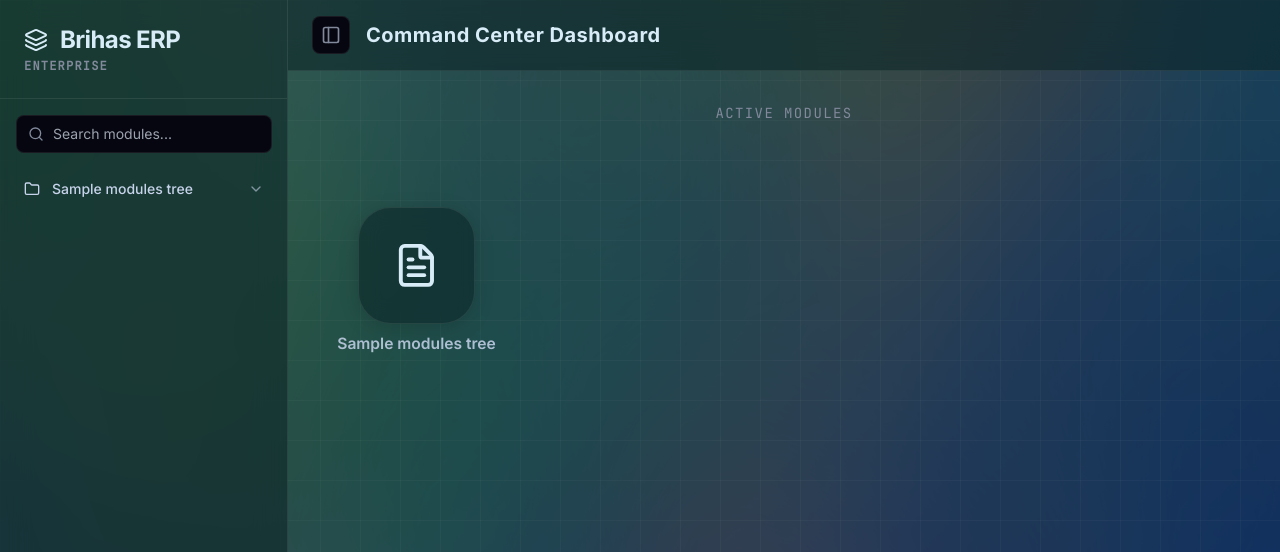
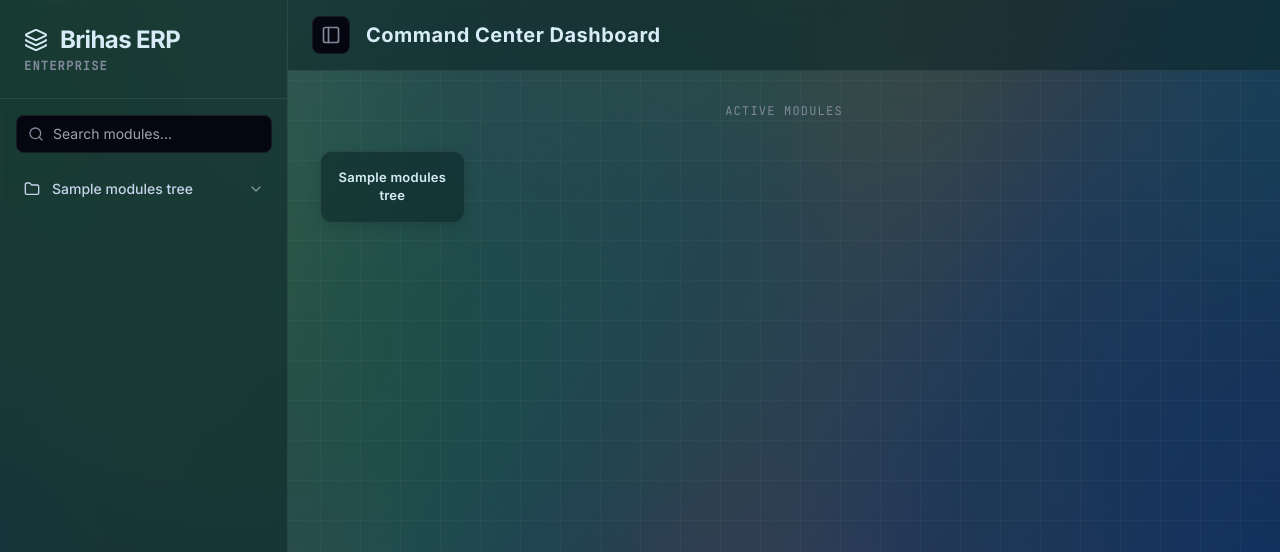
Before and after one commit to jtatipamula-design/proj_tb, a Python web app: template templates/dashboard.html in a window 1280 px wide. Shown: the top 552 px of the page. Run offline with Jinja, Linux system fonts and the light colour scheme; the template is opened without the code that fills it: most values are stand-ins (such as "Sample title", 1, 10 or a date in 2020); some libraries are stand-ins or nearby versions.

Commit message:
Streamline backend audit tracking and redesign dashboard to 6-column text module layout

```diff
--- a/server.py
+++ b/server.py
@@ -992,10 +992,10 @@ async def process_api_action(request, table_name, pk_val):
         who_cols = [c for c in schema_map if 'created' in c.lower() or 'modified' in c.lower() or 'edited' in c.lower()]
         for wc in who_cols:
             if ('modified' in wc or 'edited' in wc) and 'by' not in wc: clean_data[wc] = datetime.now()
-            elif ('modified' in wc or 'edited' in wc) and 'by' in wc: clean_data[wc] = "System"
+            elif ('modified' in wc or 'edited' in wc) and 'by' in wc: clean_data[wc] = str(user_id or "System")
             elif method == 'POST':
                 if 'created' in wc and 'by' not in wc: clean_data[wc] = datetime.now()
-                elif 'created' in wc and 'by' in wc: clean_data[wc] = "System"
+                elif 'created' in wc and 'by' in wc: clean_data[wc] = str(user_id or "System")
 
         try:
             async with conn.transaction():
--- a/templates/dashboard.html
+++ b/templates/dashboard.html
@@ -5,18 +5,27 @@
 
 {% block content %}
 <style>
-    /* GlassIcons CSS */
+    /* 6-Column Glass Module Grid */
     .icon-btns {
       display: grid;
-      grid-gap: 2em 2em;
-      grid-template-columns: repeat(6, 3fr);
-      margin: auto;
-      padding: 2em 0;
-      overflow: visible;
-      font-size: 26px; /* Scales the entire icon system */
-      justify-items: center;
+      grid-gap: 12px;
+      grid-template-columns: repeat(2, 1fr);
+      margin: 0 auto;
+      padding: 1rem 0 2rem;
       width: 100%;
-      max-width: 1000px;
+      max-width: 1200px;
+    }
+
+    @media (min-width: 640px) {
+      .icon-btns {
+        grid-template-columns: repeat(3, 1fr);
+      }
+    }
+
+    @media (min-width: 1024px) {
+      .icon-btns {
+        grid-template-columns: repeat(6, 1fr);
+      }
     }
 
     .icon-btn {
@@ -24,102 +33,55 @@
       backdrop-filter: blur(12px);
       -webkit-backdrop-filter: blur(12px);
       border: 1px solid var(--glass-border);
-      border-radius: 1.25em;
+      border-radius: 12px;
       outline: none;
       position: relative;
-      width: 4.5em;
-      height: 4.5em;
+      min-height: 72px;
+      padding: 12px 10px;
       -webkit-tap-highlight-color: transparent;
       cursor: pointer;
       display: flex;
       align-items: center;
       justify-content: center;
-      transition: transform 0.3s cubic-bezier(0.4, 0, 0.2, 1), box-shadow 0.3s ease;
-      box-shadow: 0 4px 20px rgba(0, 0, 0, 0.15);
+      text-align: center;
+      transition: transform 0.2s cubic-bezier(0.4, 0, 0.2, 1), box-shadow 0.2s ease, border-color 0.2s ease;
+      box-shadow: 0 4px 14px rgba(0, 0, 0, 0.12);
     }
 
     .icon-btn:hover,
     .icon-btn:focus-visible {
-      transform: translateY(-6px) scale(1.05);
-      box-shadow: 0 12px 30px rgba(0, 0, 0, 0.25), 0 0 15px rgba(20, 184, 166, 0.2);
+      transform: translateY(-3px);
+      border-color: rgba(20, 184, 166, 0.5);
+      box-shadow: 0 8px 24px rgba(0, 0, 0, 0.2), 0 0 12px rgba(20, 184, 166, 0.2);
     }
 
-    .icon-btn__front {
-      width: 100%;
-      height: 100%;
-      display: flex;
-      align-items: center;
-      justify-content: center;
+    .icon-btn__name {
+      font-size: 13px;
+      font-weight: 600;
+      letter-spacing: 0.02em;
+      line-height: 1.35;
+      font-family: var(--font-ui);
+      color: var(--color-glacier, #fff);
+      word-break: break-word;
+      transition: color 0.2s ease;
     }
 
-    .icon-btn__icon {
-      margin: auto;
-      width: 1.8em;
-      height: 1.8em;
-      display: flex;
-      align-items: center;
-      justify-content: center;
-      color: var(--color-glacier, #fff);
-      transition: color 0.3s ease;
+    html:not(.dark) .icon-btn__name {
+      color: #1e293b;
     }
 
-    html:not(.dark) .icon-btn__icon { color: var(--color-glacier, #1f2937); }
-
-    .icon-btn__label {
-      font-size: 0.6em; /* Relative to 24px */
-      font-weight: 600;
-      font-family: var(--font-ui);
-      color: var(--color-moonlight, #c7d3ea);
-      white-space: nowrap;
-      text-align: center;
-      line-height: 2;
-      opacity: 0.85;
-      position: absolute;
-      top: 100%;
-      right: -50%;
-      left: -50%;
-      transform: translateY(15%);
-      transition: opacity 0.3s ease, color 0.3s ease;
-    }
-
-    html:not(.dark) .icon-btn__label { color: #475569; }
-
-    .icon-btn:focus-visible .icon-btn__label,
-    .icon-btn:hover .icon-btn__label {
-      opacity: 1;
-      color: var(--color-glacier, #fff);
-    }
-
-    html:not(.dark) .icon-btn:hover .icon-btn__label { color: #000; }
-
-    @media (min-width: 768px) {
-      .icon-btns {
-        grid-template-columns: repeat(3, 1fr);
-      }
-    }
-    @media (min-width: 1024px) {
-      .icon-btns {
-        grid-template-columns: repeat(4, 1fr);
-      }
+    .icon-btn:hover .icon-btn__name {
+      color: var(--color-aurora, #14b8a6);
     }
 </style>
 
-<div class="mb-10 w-full flex flex-col items-center">
-    <p class="text-sm uppercase tracking-widest font-mono mb-8 w-full text-center" style="color: var(--color-fog);">Active Modules</p>
-
-    {% set icons = ['file-text', 'box', 'users', 'database', 'shopping-cart', 'truck', 'user-cog', 'git-merge', 'bar-chart-2'] %}
+<div class="mb-8 w-full flex flex-col items-center">
+    <p class="text-xs uppercase tracking-widest font-mono mb-4 w-full text-center" style="color: var(--color-fog);">Active Modules</p>
 
     <div class="icon-btns">
         {% for module_name, screens in modules_tree.items() %}
-        {% set i = icons[loop.index0 % icons|length] %}
-
         <button class="icon-btn" aria-label="{{ module_name }}" type="button" @click='activeModule = {{ module_name | tojson }}; sidebarOpen = true;'>
-          <span class="icon-btn__front">
-            <span class="icon-btn__icon" aria-hidden="true">
-              <i data-lucide="{{ i }}" style="width: 100%; height: 100%;"></i>
-            </span>
-          </span>
-          <span class="icon-btn__label">{{ module_name }}</span>
+            <span class="icon-btn__name">{{ module_name }}</span>
         </button>
         {% endfor %}
     </div>
@@ -133,9 +95,10 @@
 {% endif %}
 
 <script>
-    // Ensure icons in the new cards are rendered
     document.addEventListener('DOMContentLoaded', () => {
-        lucide.createIcons();
+        if (window.lucide) {
+            lucide.createIcons();
+        }
     });
 </script>
 {% endblock %}
```
